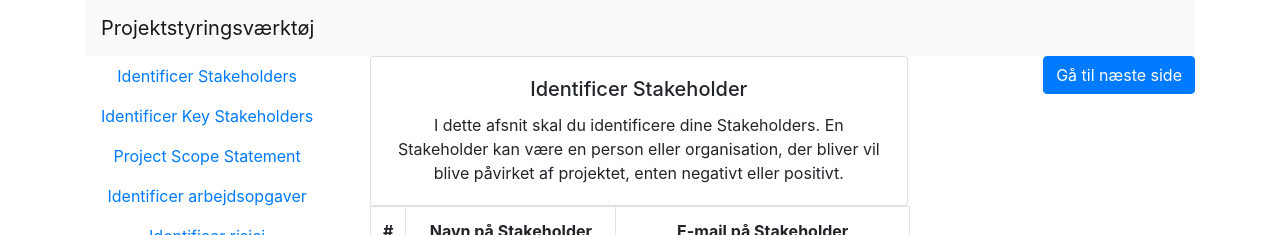
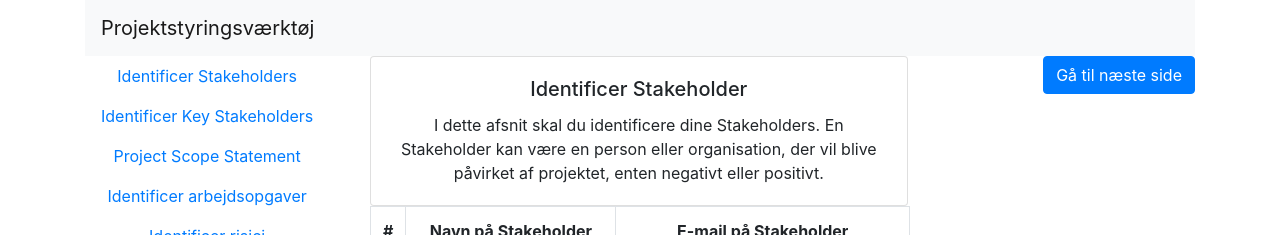
Before and after one commit to Milishia/Projektstyringsv-rkt-j, a React (Create React App) app in the folder web/: page /stakeholdercomponent in a window 1280 px wide. Shown: the top 235 px of the page. Built offline with nearby package versions, Linux system fonts and the light colour scheme.

Commit message:
Deleted white space

```diff
--- a/web/src/App.js
+++ b/web/src/App.js
@@ -7,9 +7,6 @@ import StakeholderComponent from "./StakeholderComponent";
 import Login from "./Login";
 import KeyStakeholderComponent from "./KeyStakeholderComponent";
 import { Switch } from "react-router-dom";
-
-
-
 
 function App() {
     return (
--- a/web/src/StakeholderComponent.js
+++ b/web/src/StakeholderComponent.js
@@ -48,7 +48,7 @@ export const StakeholderComponent = withRouter (observer(({history}) => {
                         <Card.Body>
                             <Card.Title>Identificer Stakeholder</Card.Title>
                             <Card.Text>
-                                I dette afsnit skal du identificere dine Stakeholders. En Stakeholder kan være en person eller organisation, der bliver vil blive påvirket af projektet, enten negativt eller positivt.
+                                I dette afsnit skal du identificere dine Stakeholders. En Stakeholder kan være en person eller organisation, der vil blive påvirket af projektet, enten negativt eller positivt.
                             </Card.Text>
                         </Card.Body>
                     </Card>
```
Also changed, not shown: 1 other file (tests, documents, lock files or other folders).
